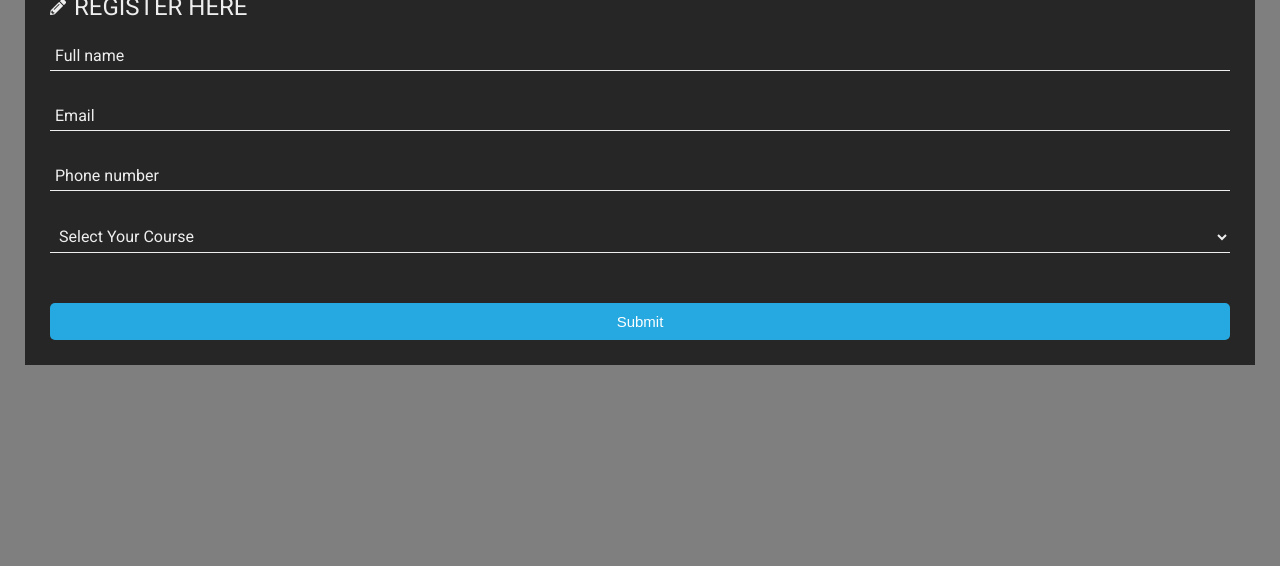
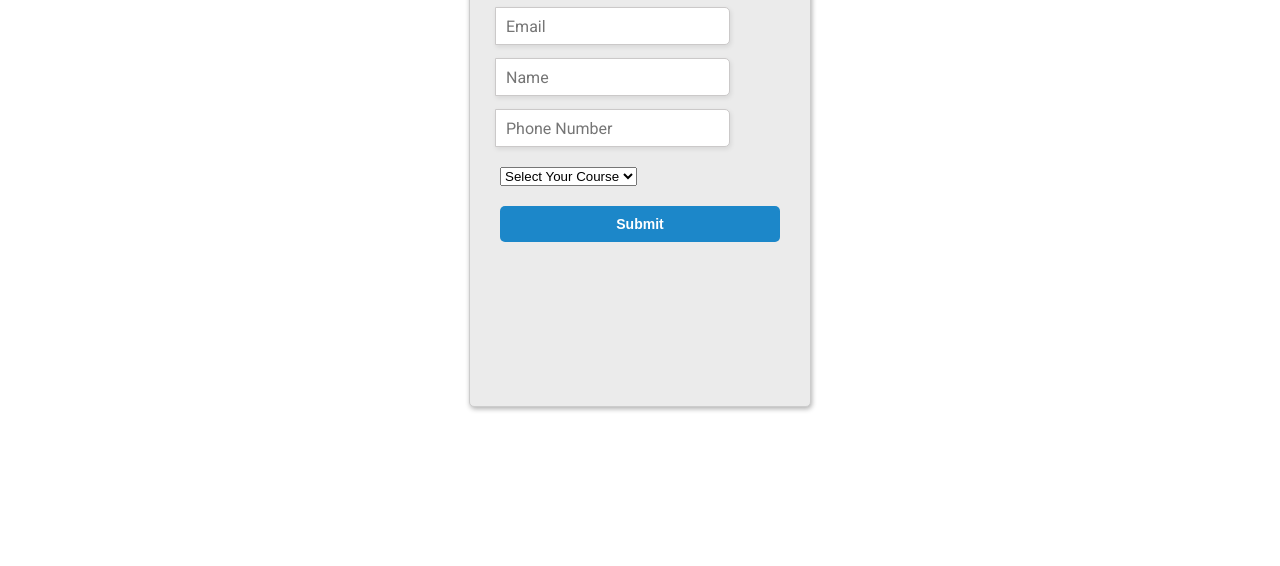
Before and after one commit to sagarparigi/sagarparigi, a plain HTML site: page registerform.html in a window 1280 px wide. Shown: the part 234-800 px from the top of the page. Drawn offline with Linux system fonts and the light colour scheme.

Commit message:
Add files via upload

```diff
--- a/registerform.html
+++ b/registerform.html
@@ -1,146 +1,156 @@
 <!DOCTYPE html>
 <html>
   <head>
-    <title>Educational registration form</title>
+    <title>Simple registration form</title>
+    <link href="https://fonts.googleapis.com/css?family=Roboto:300,400,500,700" rel="stylesheet">
     <link rel="stylesheet" href="https://use.fontawesome.com/releases/v5.4.1/css/all.css" integrity="sha384-5sAR7xN1Nv6T6+dT2mhtzEpVJvfS3NScPQTrOxhwjIuvcA67KV2R5Jz6kr4abQsz" crossorigin="anonymous">
-    <link href="https://fonts.googleapis.com/css?family=Roboto:300,400,500,700" rel="stylesheet">
     <style>
       html, body {
-      min-height: 100%;
+      display: flex;
+      justify-content: center;
+      height: 100%;
       }
-      body, div, form, input, select, p {
+      body, div, h1, form, input, p {
       padding: 0;
       margin: 0;
       outline: none;
       font-family: Roboto, Arial, sans-serif;
       font-size: 16px;
-      color: #eee;
+      color: #666;
       }
-      body {
-      background: url("/uploads/media/default/0001/01/b5edc1bad4dc8c20291c8394527cb2c5b43ee13c.jpeg") no-repeat center;
-      background-size: cover;
+      h1 {
+      padding: 10px 0;
+      font-size: 32px;
+      font-weight: 300;
+      text-align: center;
       }
-      h1, h2 {
-      text-transform: uppercase;
-      font-weight: 400;
+      p {
+      font-size: 12px;
       }
-      h2 {
-      margin: 0 0 0 8px;
+      hr {
+      color: #a9a9a9;
+      opacity: 0.3;
       }
       .main-block {
-      display: flex;
-      flex-direction: column;
-      justify-content: center;
-      align-items: center;
-      height: 100%;
-      padding: 25px;
-      background: rgba(0, 0, 0, 0.5);
+      max-width: 340px;
+      min-height: 460px;
+      padding: 10px 0;
+      margin: auto;
+      border-radius: 5px;
+      border: solid 1px #ccc;
+      box-shadow: 1px 2px 5px rgba(0,0,0,.31);
+      background: #ebebeb;
       }
-      .left-part, form {
-      padding: 25px;
+      form {
+      margin: 0 30px;
       }
-      .left-part {
+      .account-type, .gender {
+      margin: 15px 0;
+      }
+      input[type=radio] {
+      display: none;
+      }
+      label#icon {
+      margin: 0;
+      border-radius: 5px 0 0 5px;
+      }
+      label.radio {
+      position: relative;
+      display: inline-block;
+      padding-top: 4px;
+      margin-right: 20px;
+      text-indent: 30px;
+      overflow: visible;
+      cursor: pointer;
+      }
+      label.radio:before {
+      content: "";
+      position: absolute;
+      top: 2px;
+      left: 0;
+      width: 20px;
+      height: 20px;
+      border-radius: 50%;
+      background: #1c87c9;
+      }
+      label.radio:after {
+      content: "";
+      position: absolute;
+      width: 9px;
+      height: 4px;
+      top: 8px;
+      left: 4px;
+      border: 3px solid #fff;
+      border-top: none;
+      border-right: none;
+      transform: rotate(-45deg);
+      opacity: 0;
+      }
+      input[type=radio]:checked + label:after {
+      opacity: 1;
+      }
+      input[type=text], input[type=password] {
+      width: calc(100% - 57px);
+      height: 36px;
+      margin: 13px 0 0 -5px;
+      padding-left: 10px;
+      border-radius: 0 5px 5px 0;
+      border: solid 1px #cbc9c9;
+      box-shadow: 1px 2px 5px rgba(0,0,0,.09);
+      background: #fff;
+      }
+      input[type=password] {
+      margin-bottom: 15px;
+      }
+      #icon {
+      display: inline-block;
+      padding: 9.3px 15px;
+      box-shadow: 1px 2px 5px rgba(0,0,0,.09);
+      background: #1c87c9;
+      color: #fff;
       text-align: center;
       }
-      .fa-graduation-cap {
-      font-size: 72px;
-      }
-      form {
-      background: rgba(0, 0, 0, 0.7);
-      }
-      .title {
-      display: flex;
-      align-items: center;
-      margin-bottom: 20px;
-      }
-      .info {
-      display: flex;
-      flex-direction: column;
-      }
-      input, select {
-      padding: 5px;
-      margin-bottom: 30px;
-      background: transparent;
-      border: none;
-      border-bottom: 1px solid #eee;
-      }
-      input::placeholder {
-      color: #eee;
-      }
-      option:focus {
-      border: none;
-      }
-      option {
-      background: black;
-      border: none;
-      }
-      .checkbox input {
-      margin: 0 10px 0 0;
-      vertical-align: middle;
-      }
-      .checkbox a {
-      color: #26a9e0;
-      }
-      .checkbox a:hover {
-      color: #85d6de;
-      }
-      .btn-item, button {
-      padding: 10px 5px;
-      margin-top: 20px;
-      border-radius: 5px;
-      border: none;
-      background: #26a9e0;
-      text-decoration: none;
-      font-size: 15px;
-      font-weight: 400;
-      color: #fff;
-      }
-      .btn-item {
-      display: inline-block;
-      margin: 20px 5px 0;
+      .btn-block {
+      margin-top: 10px;
+      text-align: center;
       }
       button {
       width: 100%;
+      padding: 10px 0;
+      margin: 10px auto;
+      border-radius: 5px;
+      border: none;
+      background: #1c87c9;
+      font-size: 14px;
+      font-weight: 600;
+      color: #fff;
       }
-      button:hover, .btn-item:hover {
-      background: #85d6de;
-      }
-      @media (min-width: 568px) {
-      html, body {
-      height: 100%;
-      }
-      .main-block {
-      flex-direction: row;
-      height: calc(100% - 50px);
-      }
-      .left-part, form {
-      flex: 1;
-      height: auto;
-      }
+      button:hover {
+      background: #26a9e0;
       }
     </style>
   </head>
   <body>
     <div class="main-block">
-      <form>
-        <div class="title">
-          <i class="fas fa-pencil-alt"></i>
-          <h2>Register here</h2>
-        </div>
-        <div class="info">
-          <input class="fname" type="text" name="name" placeholder="Full name" required>
-          <input type="text" name="name" placeholder="Email" required>
-          <input type="text" name="name" placeholder="Phone number" required>
-          <select name="type" required>
+      <h1>Registration Form</h1>
+      <form action="/demoform" method='post'>
+
+        <input type="text" name="email" id="name" placeholder="Email" required/>
+
+        <input type="text" name="fname" id="name" placeholder="Name" required/>
+
+        <input type="text" name="phoneno" id="name" placeholder="Phone Number" required/>
+      <br>
+      <br>
+      <select name="course" required>
 			<option selected disabled value = "">
 					Select Your Course
-                    </option>
+            </option>
             <option value="short-courses">Live Demo Class</option>
-            <option value="featured-courses">Pack of 30 LeetCode Problems Course</option>
-            <option value="undergraduate">Python Basics Live Course</option>
           </select>
+        <div class="btn-block">
+          <button type="submit" >Submit</button>
         </div>
-        <button type="submit">Submit</button>
       </form>
     </div>
   </body>
```
